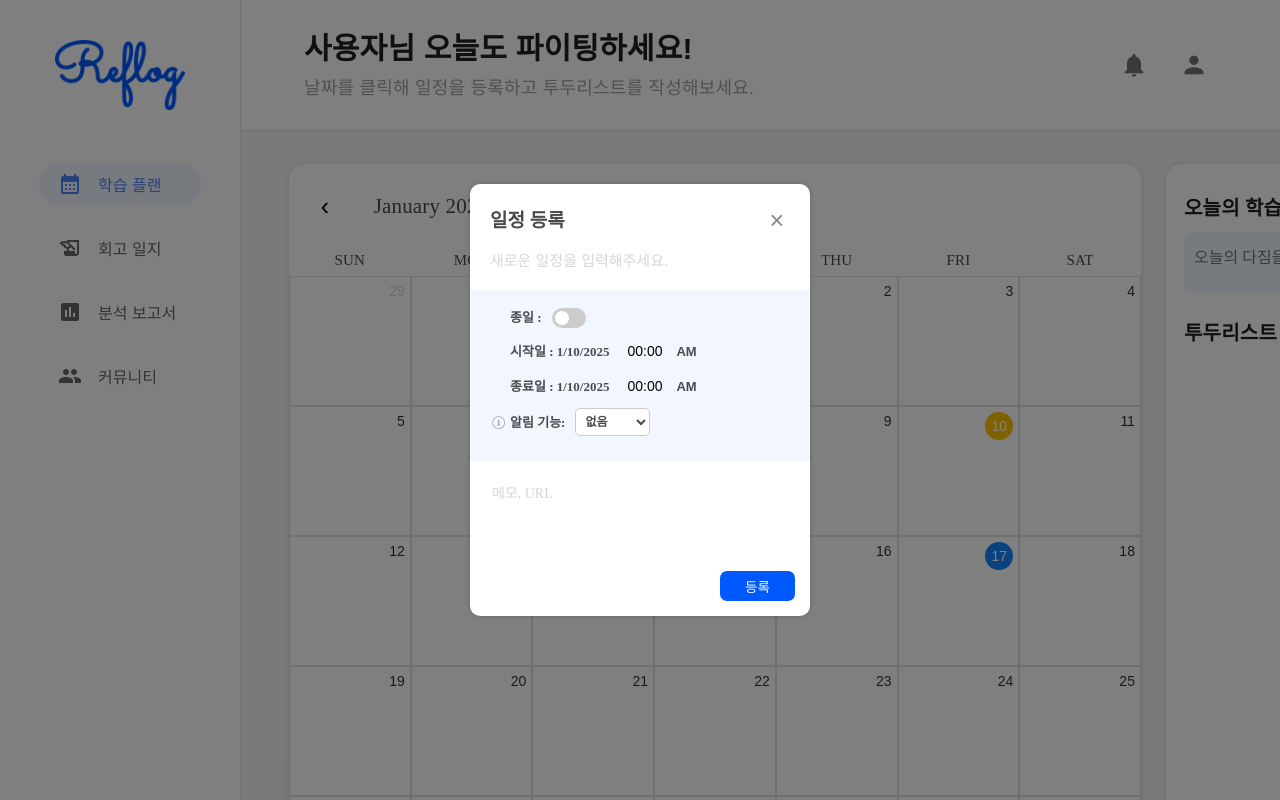
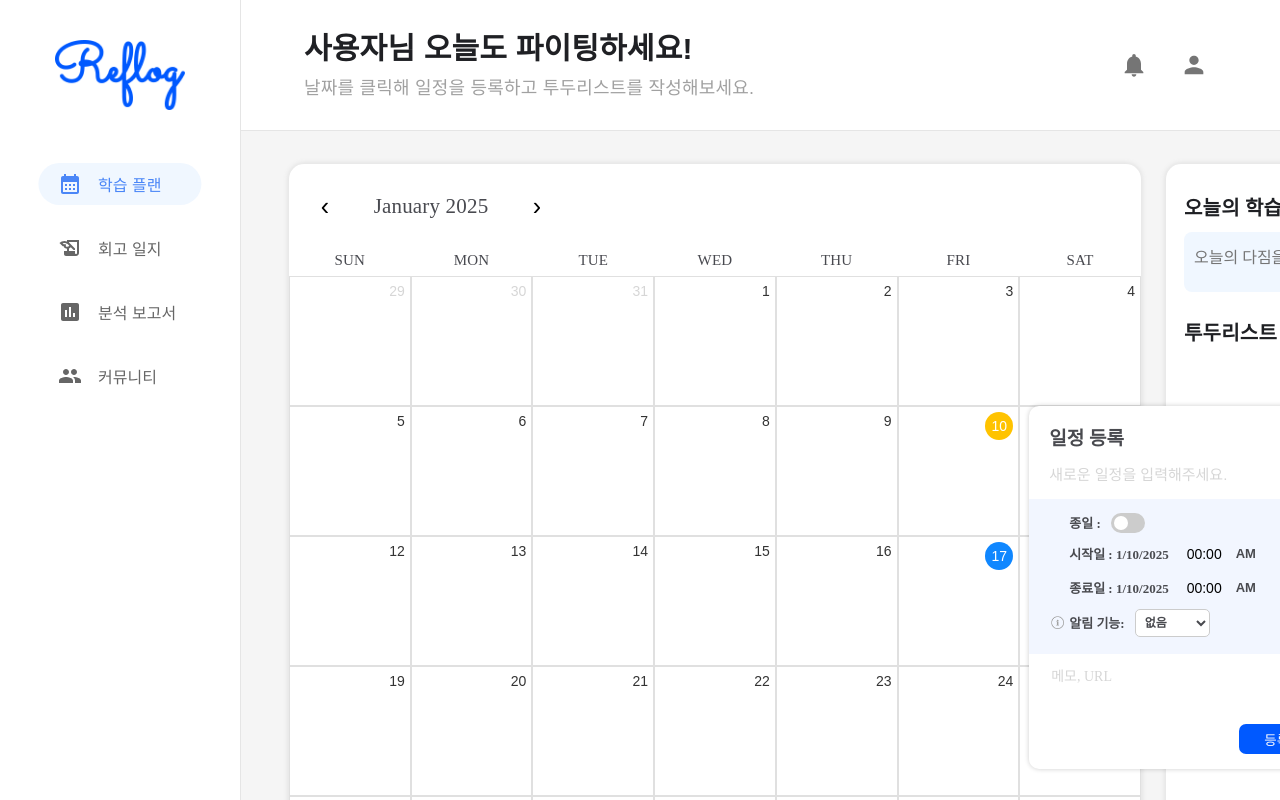
Before and after one commit to Itstime-replog/Reflog-FE, a React (Create React App) app: page /studyplan in a window 1280 px wide. Both pictures are taken after a click on the button "10". Shown: the top 800 px of the page. Built offline with nearby package versions, Linux system fonts and the light colour scheme; a web font is replaced by a local one.

Commit message:
feat: 모달 크기 및 띄어지는 위치 수정

```diff
--- a/src/components/Calendar/index.jsx
+++ b/src/components/Calendar/index.jsx
@@ -205,12 +205,23 @@ const CalendarComponent = () => {
   const [date, setDate] = useState(new Date());
   const [showModal, setShowModal] = useState(false); // 모달 표시 상태
   const [selectedDate, setSelectedDate] = useState(null); // 선택된 날짜 상태
+  const [modalPosition, setModalPosition] = useState(null); // 모달 위치 상태
   const [events, setEvents] = useState({}); // 날짜별 일정 상태
 
-  // 날짜 선택 핸들러
-  const onChange = (date) => {
+  const onChange = (date, event) => {
     setDate(date);
     setSelectedDate(date); // 선택한 날짜 설정
+
+    // 클릭한 날짜 타일의 위치 계산
+    const tileElement = event.target.closest(".react-calendar__tile");
+    if (tileElement) {
+      const rect = tileElement.getBoundingClientRect();
+      setModalPosition({
+        top: rect.top + window.scrollY, // 타일의 상단 위치
+        left: rect.right + window.scrollX + 10, // 타일의 오른쪽 옆으로 10px
+      });
+    }
+
     setShowModal(true); // 모달 표시
   };
 
@@ -244,7 +255,7 @@ const CalendarComponent = () => {
       <GlobalStyle />
       <CalendarContainer>
         <StyledCalendar
-          onChange={onChange}
+          onChange={(date, event) => onChange(date, event.nativeEvent)}
           value={date}
           locale="en-US"
           formatDay={(locale, date) => date.getDate().toString()}
@@ -270,6 +281,7 @@ const CalendarComponent = () => {
             onAddEvent={handleAddEvent} // 일정 추가 핸들러
             onRemoveEvent={handleRemoveEvent} // 일정 삭제 핸들러
             existingEvent={events[selectedDate?.toDateString()]} // 이미 있는 일정 전달
+            modalPosition={modalPosition} // 모달 위치 전달
           />
         )}
       </CalendarContainer>
--- a/src/components/CalendarModal/index.jsx
+++ b/src/components/CalendarModal/index.jsx
@@ -5,23 +5,17 @@ import InnerCalendar from "../InnerCalendar/InnerCalendar";
 import TimeSelect from "../TimeSelect/TimeSelect";
 
 const ModalOverlay = styled.div`
-  position: fixed;
-  top: 0;
-  left: 0;
-  right: 0;
-  bottom: 0;
-  background: rgba(0, 0, 0, 0.5);
-  display: flex;
-  justify-content: center;
-  align-items: center;
+  position: absolute;
   z-index: 1000;
+  top: ${(props) => props.top || "50%"}px;
+  left: ${(props) => props.left || "50%"}px;
 `;
 
 const ModalContent = styled.div`
   background: white;
-  padding-top: 10px;
+  padding-top: 6px;
   padding-bottom: 15px;
-  width: 340px;
+  width: 300px;
   border-radius: 10px;
   box-shadow: 0px 0px 5px rgba(0, 0, 0, 0.2);
   position: relative;
@@ -33,7 +27,6 @@ const Header = styled.div`
   display: flex;
   justify-content: space-between;
   align-items: center;
-  margin-bottom: 5px;
   padding-left: 20px;
   padding-right: 20px;
 `;
@@ -62,7 +55,7 @@ const ScheduleInput = styled.input`
   outline: none;
   background-color: transparent;
   width: 100%;
-  margin-bottom: 20px;
+  margin-bottom: 15px;
   padding-left: 20px;
   padding-right: 20px;
   font-family: "Pretendard", sans-serif;
@@ -73,19 +66,18 @@ const ScheduleInput = styled.input`
 
 const Section = styled.div`
   background-color: rgba(229, 238, 255, 0.5);
-  padding: 16px 20px;
-  margin-bottom: 20px;
+  padding: 14px 20px 9px 20px;
+  margin-bottom: 10px;
 `;
 
 const Label = styled.div`
   display: flex;
   align-items: center;
   padding-left: 20px;
-  padding-bottom: 9px;
+  padding-bottom: 8px;
   font-family: "Pretendard";
   font-weight: bold;
   font-size: 13px;
-  line-height: 23px;
   color: #494a4f;
 `;
 
@@ -224,7 +216,7 @@ const DeleteButton = styled.button`
   border: none;
   border-radius: 7px;
   cursor: pointer;
-  margin-top: 20px;
+  margin-top: 10px;
   font-family: "Pretendard";
   font-style: normal;
   font-weight: 400;
@@ -242,7 +234,7 @@ const RegisterButton = styled.button`
   border: none;
   border-radius: 7px;
   cursor: pointer;
-  margin-top: 20px;
+  margin-top: 10px;
   font-family: "Pretendard";
   font-style: normal;
   font-weight: 400;
@@ -253,7 +245,6 @@ const RegisterButton = styled.button`
 const ButtonContainer = styled.div`
   display: flex;
   justify-content: flex-end;
-  margin-top: 20px;
   margin-right: 15px;
 `;
 
@@ -263,13 +254,14 @@ const CalendarModal = ({
   onAddEvent,
   onRemoveEvent,
   existingEvent,
+  modalPosition,
 }) => {
-  const [alarmOption, setAlarmOption] = useState("없음"); // 알림 옵션 상태 관리
-  const [scheduleText, setScheduleText] = useState(existingEvent?.text || ""); // 기존 일정의 텍스트 불러오기
+  const [scheduleText, setScheduleText] = useState(existingEvent?.text || "");
   const [startTime, setStartTime] = useState(
     existingEvent?.startTime || "00:00 AM"
-  ); // 기존 시작 시간 로드
+  );
   const [endTime, setEndTime] = useState(existingEvent?.endTime || "00:00 AM"); // 기존 종료 시간 로드
+  const [alarmOption, setAlarmOption] = useState("없음"); // 알림 옵션 상태 관리
   const [tooltipPosition, setTooltipPosition] = useState(null);
   const [showEndCalendar, setShowEndCalendar] = useState(false); // 종료일 캘린더 표시 상태
   const [endDate, setEndDate] = useState(selectedDate); // 종료일 상태
@@ -301,7 +293,7 @@ const CalendarModal = ({
 
   return (
     <>
-      <ModalOverlay>
+      <ModalOverlay top={modalPosition?.top} left={modalPosition?.left}>
         <ModalContent>
           <Header>
             <Title>일정 등록</Title>
```
